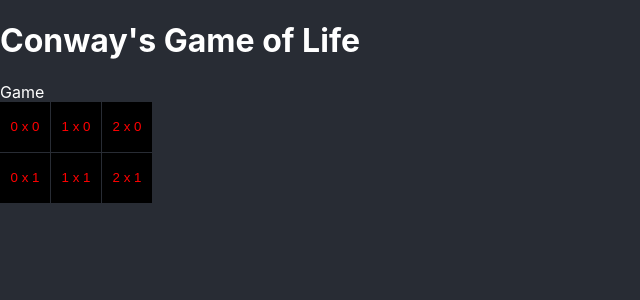
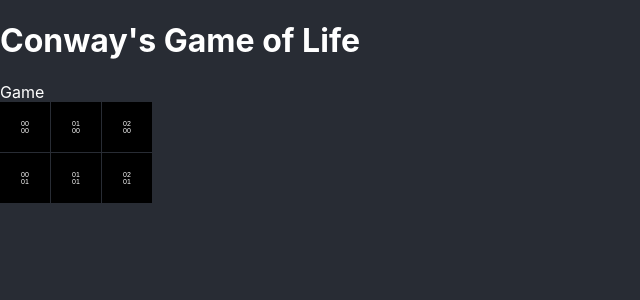
Before and after one commit to michaeljfuller/game-of-life, a React (Create React App) app: page / in a window 1280 px wide. Shown: the top 300 px of the page, without its empty margins (0-640 px from the left). Built offline with nearby package versions, Linux system fonts and the light colour scheme.

Commit message:
Allow smaller Cell style and add testid
Reduce font size and write row+column on separate lines.
Update tests

```diff
--- a/src/components/Game/Cell/Cell.module.css
+++ b/src/components/Game/Cell/Cell.module.css
@@ -2,11 +2,14 @@
     background-color: black;
     transition-property: background-color;
     transition-duration: 300ms;
+    color: white;
 }
 button.cell {
     border: unset;
-    color: red;
+    font-size: 7px;
+    padding: 0;
 }
 .alive {
     background-color: white;
+    color: black;
 }
--- a/src/components/Game/Cell/Cell.tsx
+++ b/src/components/Game/Cell/Cell.tsx
@@ -7,19 +7,23 @@ export interface CellProps {
     alive: boolean;
     onPress?: (row: number, column: number) => void;
 }
-export function Cell(props: CellProps) {
-    // console.log("Render Cell", props.column, props.row, props.alive);
 
-    const isAlive = props.alive;
+/**
+ * A game Cell that is either dead or alive.
+ */
+export function Cell({
+    alive, column, row, onPress
+}: CellProps) {
     const onClick = () => {
-        props.onPress && props.onPress(props.row, props.column);
+        onPress && onPress(row, column);
     }
 
     return <button
+        data-testid={`Cell[${row},${column}]`}
         className={[
             styles.cell,
-            isAlive ? styles.alive : undefined
+            alive ? styles.alive : undefined
         ].filter(v => v).join(' ')}
-        onClick={props.onPress && onClick}
-    >{props.column} x {props.row}</button>;
+        onClick={onPress && onClick}
+    >{column.toString().padStart(2, '0')}<br />{row.toString().padStart(2, '0')}</button>;
 }
```
Also changed, not shown: 1 other file (tests, documents, lock files or other folders).
